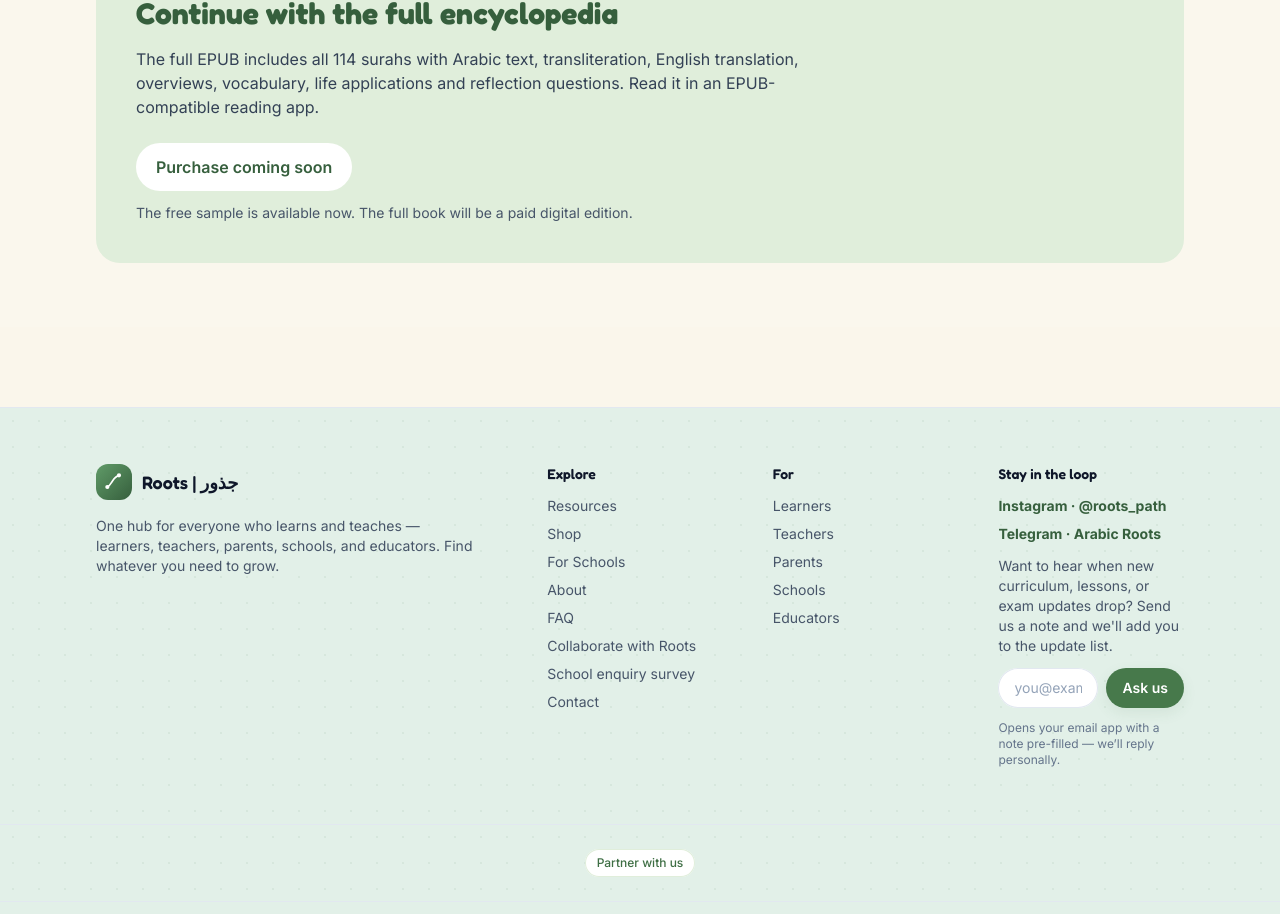
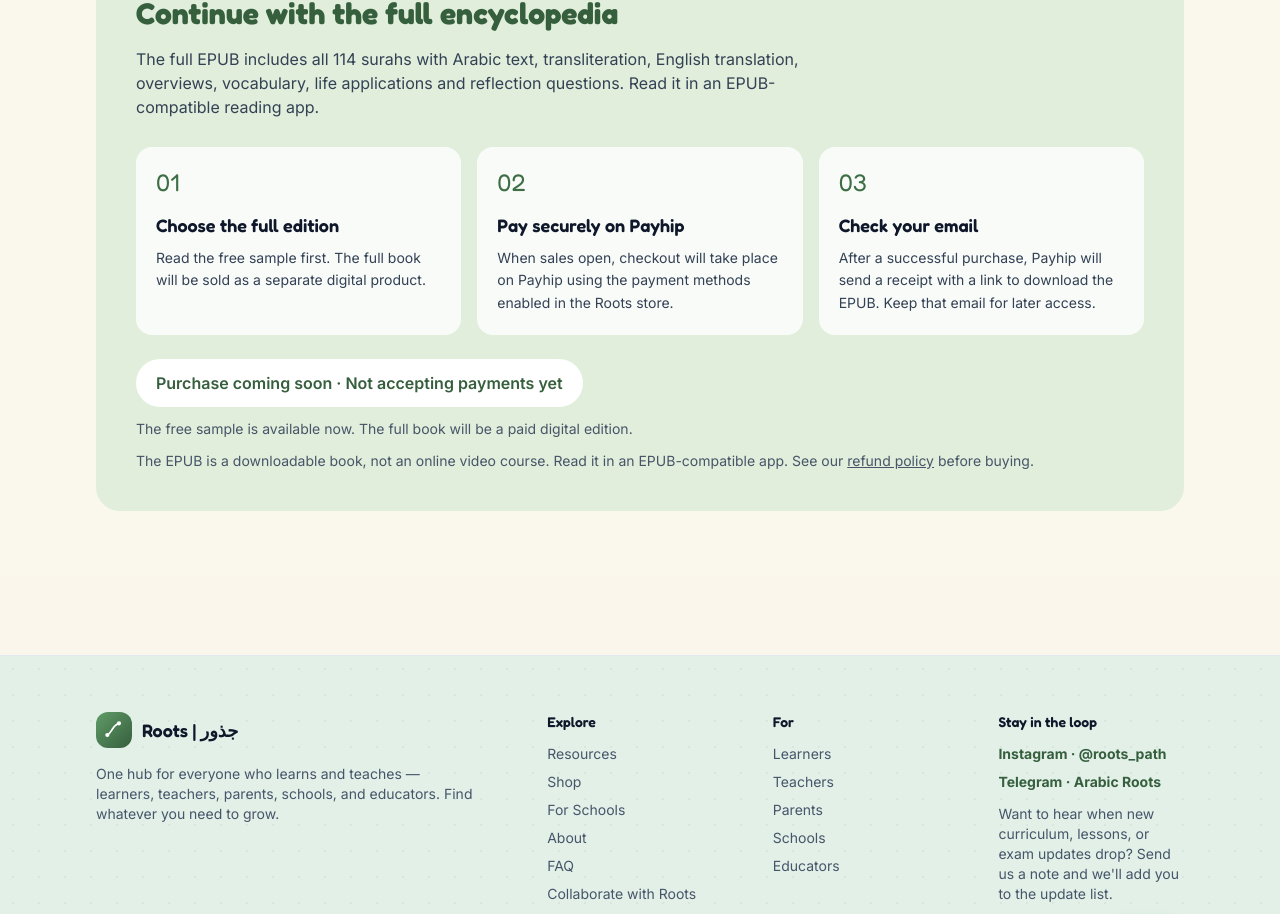
Before and after one commit to DinaElAhl/Pathways-, a React (Vite) app: page /roots/quran-encyclopedia in a window 1280 px wide. Shown: the part 5311-6225 px from the top of the page. Built offline with nearby package versions, Linux system fonts and the light colour scheme.

Commit message:
feat: prepare encyclopedia Payhip delivery and guarded checkout setup

```diff
--- /dev/null
+++ b/src/data/encyclopediaCommerce.js
@@ -0,0 +1,22 @@
+// Product setup only. No payment secrets or full-book files belong in the client.
+// Activate after the final edition, price and real Payhip listing are confirmed.
+export const encyclopediaCommerce = {
+  provider: 'Payhip',
+  currency: 'USD',
+  price: null,
+  productUrl: null,
+  finalEditionApproved: false,
+  delivery: [
+    { title: 'Choose the full edition', text: 'Read the free sample first. The full book will be sold as a separate digital product.' },
+    { title: 'Pay securely on Payhip', text: 'When sales open, checkout will take place on Payhip using the payment methods enabled in the Roots store.' },
+    { title: 'Check your email', text: 'After a successful purchase, Payhip will send a receipt with a link to download the EPUB. Keep that email for later access.' },
+  ],
+}
+
+export function encyclopediaCheckoutReady(product = encyclopediaCommerce) {
+  if (!product.finalEditionApproved || !Number.isFinite(product.price) || product.price <= 0) return false
+  try {
+    const url = new URL(product.productUrl)
+    return url.protocol === 'https:' && url.hostname === 'payhip.com' && url.pathname.startsWith('/b/') && url.pathname.length > 3
+  } catch { return false }
+}
--- a/src/pages/QuranEncyclopedia.jsx
+++ b/src/pages/QuranEncyclopedia.jsx
@@ -4,6 +4,7 @@
 import { useState } from 'react'
 import { Link } from 'react-router-dom'
 import { encyclopedia, previewVerses } from '../data/quranEncyclopedia.js'
+import { encyclopediaCommerce, encyclopediaCheckoutReady } from '../data/encyclopediaCommerce.js'
 
 export default function QuranEncyclopedia() {
   const [showTransliteration, setShowTransliteration] = useState(true)
@@ -49,8 +50,10 @@
       <div className="rounded-3xl bg-brand-100 p-7 sm:p-10">
         <h2 className="text-3xl font-bold text-brand-800">Continue with the full encyclopedia</h2>
         <p className="mt-4 text-slate-700 max-w-2xl">The full EPUB includes all 114 surahs with Arabic text, transliteration, English translation, overviews, vocabulary, life applications and reflection questions. Read it in an EPUB-compatible reading app.</p>
-        {encyclopedia.checkoutUrl ? <a href={encyclopedia.checkoutUrl} className="btn-primary mt-6" target="_blank" rel="noopener noreferrer">Buy the full book{encyclopedia.price ? ` — ${encyclopedia.price}` : ''} →</a> : <p role="status" className="mt-6 inline-block rounded-full bg-white px-5 py-3 font-semibold text-brand-800">Purchase coming soon</p>}
+        <div className="mt-7 grid gap-4 md:grid-cols-3" aria-label="How paid book access will work">{encyclopediaCommerce.delivery.map((step, i) => <div key={step.title} className="rounded-2xl bg-white/80 p-5"><span className="font-display text-2xl text-brand-700">0{i + 1}</span><h3 className="mt-3 font-display text-lg font-semibold">{step.title}</h3><p className="mt-2 text-sm leading-relaxed text-slate-700">{step.text}</p></div>)}</div>
+        {encyclopediaCheckoutReady() ? <a href={encyclopediaCommerce.productUrl} className="btn-primary mt-6" target="_blank" rel="noopener noreferrer">Buy the full EPUB — {new Intl.NumberFormat('en', { style: 'currency', currency: encyclopediaCommerce.currency }).format(encyclopediaCommerce.price)} →</a> : <p role="status" className="mt-6 inline-block rounded-full bg-white px-5 py-3 font-semibold text-brand-800">Purchase coming soon · Not accepting payments yet</p>}
         <p className="mt-3 text-sm text-slate-600">The free sample is available now. The full book will be a paid digital edition.</p>
+        <p className="mt-3 text-sm text-slate-600">The EPUB is a downloadable book, not an online video course. Read it in an EPUB-compatible app. See our <Link to="/refund" className="underline">refund policy</Link> before buying.</p>
       </div>
     </section>
   </div>
```
Also changed, not shown: 1 other file (tests, documents, lock files or other folders).
